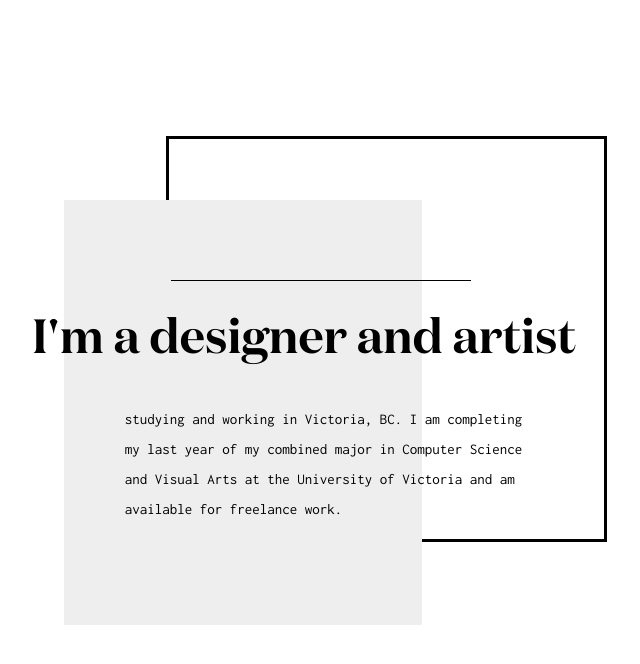
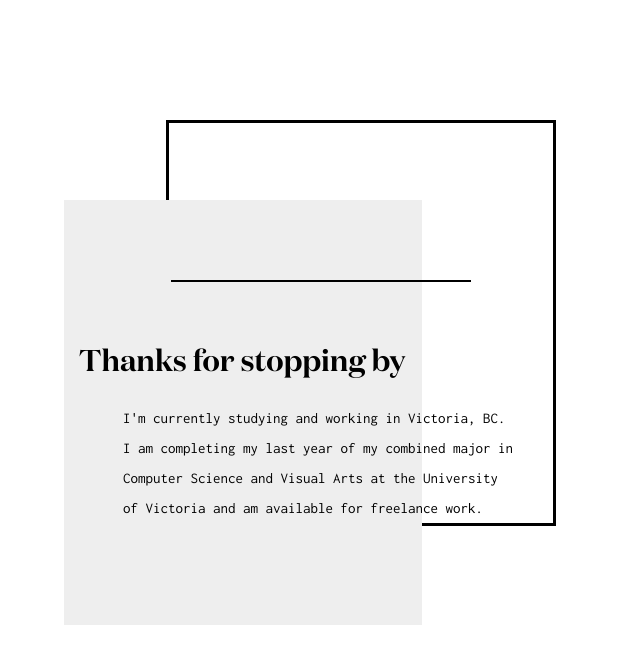
Before and after one commit to kelseyll/round-two, a plain HTML site: page index.html in a window 1280 px wide. Shown: the whole page, without its empty margins (346-986 px from the left). Drawn offline with Linux system fonts and the light colour scheme; files whose address does not match are found by name.

Commit message:
Change copy

```diff
--- a/css/main.css
+++ b/css/main.css
@@ -24,10 +24,10 @@ body {
 
 .malovich {
     position: absolute;
-    top: 17vh;
+    top: 15vh;
     right: 43%;
     left: 40%;
-    width: 34%;
+    width: 30%;
     height: 400px;
     background-color: #fff;
     border: 3px solid #000;
@@ -44,21 +44,22 @@ body {
 }
 
 .hero-container {
-    max-width: 600px;
+    max-width: 800px;
 }
 
 h1 {
-    font-size: 48px;
+    font-size: 30px;
     max-width: 600px;
-    padding-left: 20px;
+    padding-left: 10px;
+    padding-top: 10%;
 }
 
 p {
     font-size: 15px;
     font-family: 'Inconsolata';
     line-height: 2;
-    padding-left: 20%;
-    max-width: 400px;
+    padding-left: 12%;
+    max-width: 450px;
 }
 
 h1,
--- a/index.html
+++ b/index.html
@@ -13,15 +13,15 @@
             <div class="grey-rectangle">
             <div class="lines">
                 <div class="line"></div>
-                <div class="line-1"></div>
+                <div class="line"></div>
             </div>
             </div>
             <div class="hero-container">
                 <h1>
-                    I'm a designer and artist
+                    Thanks for stopping by
                 </h1>
                 <p>
-                    studying and working in Victoria, BC. I am completing my last year of my combined major
+                    I'm currently studying and working in Victoria, BC. I am completing my last year of my combined major
                     in Computer Science and Visual Arts at the University of Victoria and am available for
                     freelance work.
                 </p>
```
